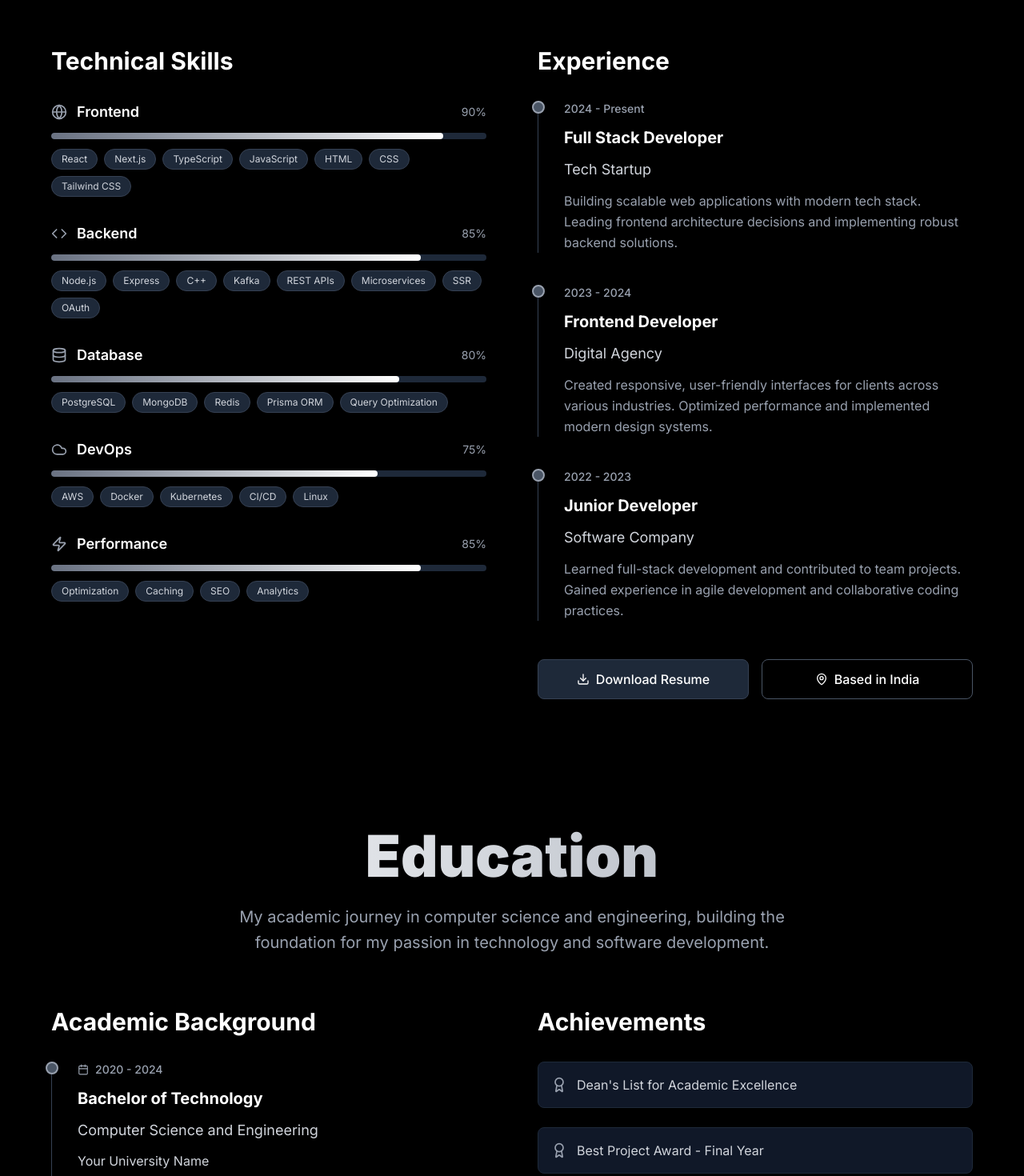
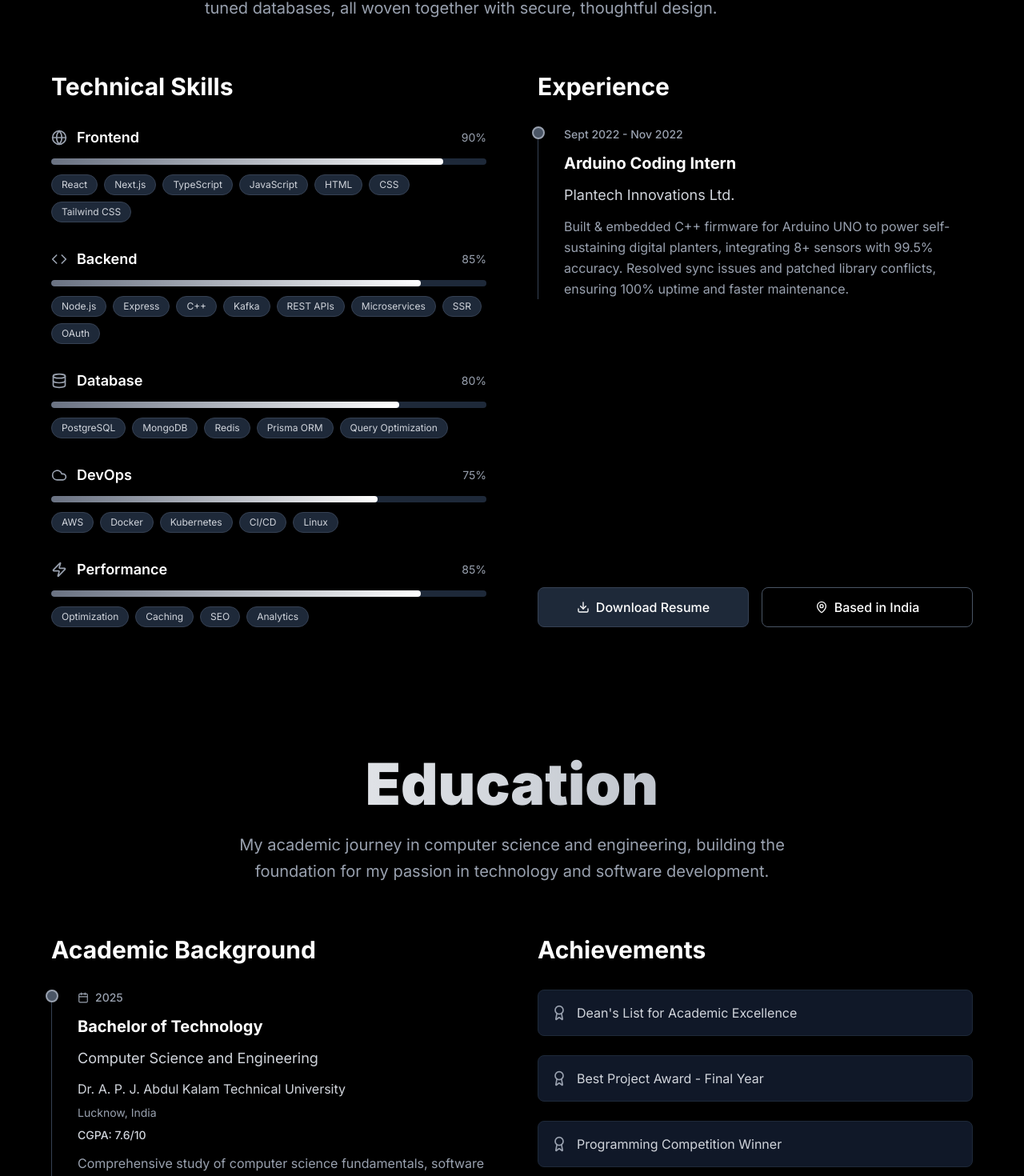
Before and after one commit to shivang-jnv/shivang-portfolio, a Next.js app: page / in a window 1280 px wide. Shown: the part 1080-2550 px from the top of the page at 80% size. Built offline with nearby package versions, Linux system fonts and the light colour scheme.

Commit message:
added certifications

```diff
--- a/src/app/page.tsx
+++ b/src/app/page.tsx
@@ -7,7 +7,7 @@ import dynamic from 'next/dynamic'
 import Navbar from '@/components/layout/Navbar'
 import { trackPerformanceMetrics } from '@/utils/Performance';
 import Education from '@/components/sections/Education'
-import Skills from '@/components/sections/Skills'
+// import Skills from '@/components/sections/Skills'
 import Certificates from '@/components/sections/Certificates'
 
 
@@ -190,9 +190,9 @@ const mouseFollowerStyle = useMemo(() => ({
               transition={{ duration: 1, delay: 1 }}
             >
               {[
-                { icon: Github, href: '#', label: 'GitHub' },
-                { icon: Linkedin, href: '#', label: 'LinkedIn' },
-                { icon: Mail, href: '#', label: 'Email' }
+                { icon: Github, href: 'https://github.com/shivang-jnv', label: 'GitHub' },
+                { icon: Linkedin, href: 'https://www.linkedin.com/in/shivang-kanaujia-973a6a175/', label: 'LinkedIn' },
+                { icon: Mail, href: 'mailto:sknvspn@gmail.com', label: 'Email' }
               ].map((social, index) => (
                 <motion.a
                   key={social.label}
--- a/src/components/layout/Navbar.tsx
+++ b/src/components/layout/Navbar.tsx
@@ -1,13 +1,13 @@
 'use client'
 import { useState, useEffect, memo, useCallback } from 'react'
 import { motion } from 'framer-motion'
-import { Menu, X, Home, User, Briefcase, Mail, GraduationCap  } from 'lucide-react'
+import { Menu, X, User, Briefcase, Mail, GraduationCap, Award  } from 'lucide-react'
 
 const navItems = [
-  { href: '#home', label: 'Home', icon: Home },
   { href: '#about', label: 'About', icon: User },
+  { href: '#education', label: 'Education', icon: GraduationCap },
+  { href: '#certificates', label: 'Certificates', icon: Award },
   { href: '#projects', label: 'Projects', icon: Briefcase },
-  { href: '#education', label: 'Education', icon: GraduationCap },
   { href: '#contact', label: 'Contact', icon: Mail },
 ]
 
@@ -38,12 +38,14 @@ const Navbar = memo(function Navbar() {
       <div className="max-w-7xl mx-auto px-6 py-4">
         <div className="flex justify-between items-center">
           {/* Logo */}
-          <motion.div
-            className="text-2xl font-bold"
+          <motion.button
+            onClick={() => document.getElementById('home')?.scrollIntoView({ behavior: 'smooth' })}
+            className="text-2xl font-bold cursor-pointer"
             whileHover={{ scale: 1.05 }}
           >
             <span className="text-gradient">SK</span>
-          </motion.div>
+          </motion.button>
+
 
           {/* Desktop Menu */}
           <div className="hidden md:flex space-x-8">
--- a/src/components/sections/About.tsx
+++ b/src/components/sections/About.tsx
@@ -13,23 +13,23 @@ const skills = [
 
 const experiences = [
   {
-    period: '2024 - Present',
-    role: 'Full Stack Developer',
-    company: 'Tech Startup',
-    description: 'Building scalable web applications with modern tech stack. Leading frontend architecture decisions and implementing robust backend solutions.'
+    period: 'Sept 2022 - Nov 2022',
+    role: 'Arduino Coding Intern',
+    company: 'Plantech Innovations Ltd.',
+    description: 'Built & embedded C++ firmware for Arduino UNO to power self-sustaining digital planters, integrating 8+ sensors with 99.5% accuracy. Resolved sync issues and patched library conflicts, ensuring 100% uptime and faster maintenance.'
   },
-  {
-    period: '2023 - 2024',
-    role: 'Frontend Developer',
-    company: 'Digital Agency',
-    description: 'Created responsive, user-friendly interfaces for clients across various industries. Optimized performance and implemented modern design systems.'
-  },
-  {
-    period: '2022 - 2023',
-    role: 'Junior Developer',
-    company: 'Software Company',
-    description: 'Learned full-stack development and contributed to team projects. Gained experience in agile development and collaborative coding practices.'
-  }
+  // {
+  //   period: '2023 - 2024',
+  //   role: 'Frontend Developer',
+  //   company: 'Digital Agency',
+  //   description: 'Created responsive, user-friendly interfaces for clients across various industries. Optimized performance and implemented modern design systems.'
+  // },
+  // {
+  //   period: '2022 - 2023',
+  //   role: 'Junior Developer',
+  //   company: 'Software Company',
+  //   description: 'Learned full-stack development and contributed to team projects. Gained experience in agile development and collaborative coding practices.'
+  // }
 ]
 
 const About = React.memo(() => {
@@ -47,10 +47,8 @@ const About = React.memo(() => {
           <h2 className="text-5xl md:text-7xl font-black mb-6 text-gradient">
             About Me
           </h2>
-          <p className="text-xl text-gray-400 max-w-3xl mx-auto leading-relaxed">
-            I'm a passionate full-stack developer with a love for creating
-            digital experiences that make a difference. With expertise across
-            the entire development stack, I bring ideas to life through code.
+          <p className="text-xl text-gray-400 max-w-3xl mx-auto leading-relaxed text-justify">
+            I’m a Full Stack Developer fluent in React, Next.js, Node.js, and TypeScript, crafting applications that are as elegant as they are functional. My work spans microservices, serverless architectures, AWS, Docker, Kubernetes, and finely tuned databases, all woven together with secure, thoughtful design.
           </p>
         </motion.div>
 
--- a/src/components/sections/Certificates.tsx
+++ b/src/components/sections/Certificates.tsx
@@ -5,32 +5,34 @@ import { Award, Calendar, ExternalLink, CheckCircle, Star } from 'lucide-react'
 
 const certificates = [
   {
-    title: 'AWS Certified Solutions Architect',
-    issuer: 'Amazon Web Services',
-    date: '2024',
-    credentialId: 'AWS-SAA-2024-001',
-    description: 'Comprehensive certification covering cloud architecture, security, and deployment strategies on AWS platform.',
-    skills: ['AWS', 'Cloud Architecture', 'Security', 'DevOps'],
+    title: 'Back End Development and APIs ',
+    issuer: 'FreeCodeCamp',
+    date: '2025',
+    credentialId: 'shivang-jnv-bedaa',
+    description: 'Comprehensive certification demonstrating proficiency in Node.js, Express.js, MongoDB, and RESTful API design through practical project implementations.',
+    skills: ['Node.js', 'Express.js', 'MongoDB', 'REST APIs', 'Authentication', 'Database Design', 'Server Development', 'API Testing']
+,
     verified: true,
     featured: true
   },
   {
-    title: 'React Developer Certification',
-    issuer: 'Meta (Facebook)',
-    date: '2023',
-    credentialId: 'META-REACT-2023-456',
-    description: 'Advanced React development including hooks, state management, performance optimization, and modern patterns.',
-    skills: ['React', 'JavaScript', 'JSX', 'State Management'],
+    title: 'J. P. Morgan - Software Enginering Job Simulation',
+    issuer: 'Forage',
+    date: '2025',
+    credentialId: 'KJKGrfmkDx2LsddLi',
+    description: 'A hands-on virtual experience learning JPMorgan Chase\'s programming skills and tools through real software engineering tasks.',
+    skills: ['Spring', 'Java', 'Kafka', 'Maven', 'REST API', 'SQL'],
     verified: true,
     featured: true
   },
   {
-    title: 'Full Stack Web Development',
-    issuer: 'FreeCodeCamp',
-    date: '2023',
-    credentialId: 'FCC-FSWD-2023-789',
-    description: 'Comprehensive full-stack development covering frontend, backend, databases, and deployment strategies.',
-    skills: ['HTML', 'CSS', 'JavaScript', 'Node.js', 'MongoDB'],
+    title: 'AWS Solutions	Architecture Job Simulation',
+    issuer: 'Forage',
+    date: '2025',
+    credentialId: 'rLWQeT4Miej7bMzK4',
+    description: 'AWS Solutions Architecture job simulation on Forage, designing scalable hosting architectures using Elastic Beanstalk, load balancing, and multi-service AWS implementations for high-growth clients.',
+    skills: ['AWS Architecture Design', 'Elastic Beanstalk', 'Load Balancing', 'Auto Scaling', 'Multi-AZ Deployment', 'Cost Optimization', 'Technical Communication', 'Cloud Solutions']
+,
     verified: true,
     featured: false
   },
@@ -45,22 +47,23 @@ const certificates = [
     featured: false
   },
   {
-    title: 'Google Analytics Certified',
-    issuer: 'Google',
-    date: '2023',
-    credentialId: 'GOOGLE-GA-2023-345',
-    description: 'Expertise in web analytics, conversion tracking, and data-driven decision making using Google Analytics.',
-    skills: ['Analytics', 'SEO', 'Conversion Tracking', 'Data Analysis'],
+    title: 'Foundations of Prompt Engineering',
+    issuer: 'AWS',
+    date: '2025',
+    credentialId: '',
+    description: 'AWS certification, demonstrating expertise in generative AI interactions, LLM optimization, and advanced prompting techniques.',
+    skills: ['Prompt Engineering', 'Generative AI', 'LLMs', 'Chain-of-Thought', 'AI Optimization', 'Context Design'],
     verified: true,
     featured: false
   },
   {
-    title: 'MongoDB Database Administrator',
-    issuer: 'MongoDB Inc.',
-    date: '2023',
-    credentialId: 'MONGO-DBA-2023-678',
-    description: 'Database administration, performance optimization, and advanced querying techniques for MongoDB.',
-    skills: ['MongoDB', 'Database Design', 'Performance Optimization', 'NoSQL'],
+    title: 'Accenture UK - Developer and Technology Job Simulation',
+    issuer: 'Forage',
+    date: '2025',
+    credentialId: 'gt88MFfnM85g7R4bY',
+    description: 'comprehensive software development lifecycle simulation covering SDLC methodologies, algorithmic thinking, code debugging, and software testing practices through hands-on projects and technical analysis.',
+    skills: ['SDLC', 'Agile', 'Waterfall', 'Software Testing', 'Algorithmic Thinking', 'Code Debugging', 'Pseudocoding', 'Flow Diagramming', 'DevOps', 'Software QA']
+,
     verified: true,
     featured: false
   }
--- a/src/components/sections/Education.tsx
+++ b/src/components/sections/Education.tsx
@@ -5,22 +5,22 @@ import { GraduationCap, Calendar, Award, BookOpen } from 'lucide-react'
 
 const education = [
   {
-    period: '2020 - 2024',
+    period: '2025',
     degree: 'Bachelor of Technology',
     field: 'Computer Science and Engineering',
-    institution: 'Your University Name',
-    location: 'Your City, India',
-    grade: 'CGPA: 8.5/10',
+    institution: 'Dr. A. P. J. Abdul Kalam Technical University',
+    location: 'Lucknow, India',
+    grade: 'CGPA: 7.6/10',
     description: 'Comprehensive study of computer science fundamentals, software engineering principles, data structures, algorithms, and modern development practices. Specialized in web technologies and software architecture.'
   },
   {
-    period: '2018 - 2020',
+    period: '2019',
     degree: 'Class 12 (Higher Secondary)',
     field: 'Science Stream',
-    institution: 'Your School Name',
-    location: 'Your City, India',
-    grade: 'Percentage: 85%',
-    description: 'Strong foundation in mathematics, physics, chemistry, and computer science. Focused on analytical thinking and problem-solving skills that prepared for engineering studies.'
+    institution: 'Jawahar Navodaya Vidyalaya',
+    location: 'Shahjahanpur, India',
+    grade: 'Percentage: 89.2%',
+    description: 'Strong foundation in mathematics, physics and chemistry. Focused on analytical thinking and problem-solving skills that prepared for engineering studies.'
   }
 ]
 
--- a/src/components/sections/Projects.tsx
+++ b/src/components/sections/Projects.tsx
@@ -1,6 +1,6 @@
 'use client'
 import { motion, AnimatePresence } from 'framer-motion'
-import { ExternalLink, Github, Code2, ArrowRight, Tag, Star } from 'lucide-react'
+import { ExternalLink, Github, Code2, ArrowRight, Tag, Star, Award } from 'lucide-react'
 import { useCallback, useEffect, useMemo, useState, memo } from 'react'
 
 // Add performance hook
--- a/src/components/sections/Skills.tsx
+++ b/src/components/sections/Skills.tsx
@@ -1,92 +1,92 @@
-'use client'
-import React from 'react'
-import { motion } from 'framer-motion'
-import { Code, Database, Cloud, Smartphone, Globe, Zap } from 'lucide-react'
+// 'use client'
+// import React from 'react'
+// import { motion } from 'framer-motion'
+// import { Code, Database, Cloud, Smartphone, Globe, Zap } from 'lucide-react'
 
-const skills = [
-  { name: 'Frontend', icon: Globe, items: ['React', 'Next.js', 'TypeScript', 'Tailwind CSS'], level: 90 },
-  { name: 'Backend', icon: Code, items: ['Node.js', 'Express', 'Python', 'C++', 'REST APIs'], level: 85 },
-  { name: 'Database', icon: Database, items: ['PostgreSQL', 'MongoDB', 'Redis', 'Prisma'], level: 80 },
-  { name: 'DevOps', icon: Cloud, items: ['AWS', 'Docker', 'CI/CD', 'Linux'], level: 75 },
-  { name: 'Mobile', icon: Smartphone, items: ['React Native', 'Flutter', 'iOS', 'Android'], level: 70 },
-  { name: 'Performance', icon: Zap, items: ['Optimization', 'Caching', 'SEO', 'Analytics'], level: 85 },
-]
+// const skills = [
+//   { name: 'Frontend', icon: Globe, items: ['React', 'Next.js', 'TypeScript', 'Tailwind CSS'], level: 90 },
+//   { name: 'Backend', icon: Code, items: ['Node.js', 'Express', 'Python', 'C++', 'REST APIs'], level: 85 },
+//   { name: 'Database', icon: Database, items: ['PostgreSQL', 'MongoDB', 'Redis', 'Prisma'], level: 80 },
+//   { name: 'DevOps', icon: Cloud, items: ['AWS', 'Docker', 'CI/CD', 'Linux'], level: 75 },
+//   { name: 'Mobile', icon: Smartphone, items: ['React Native', 'Flutter', 'iOS', 'Android'], level: 70 },
+//   { name: 'Performance', icon: Zap, items: ['Optimization', 'Caching', 'SEO', 'Analytics'], level: 85 },
+// ]
 
-const Skills = React.memo(() => {
-  return (
-    <section id="skills" className="min-h-screen py-20 px-6 relative">
-      <div className="max-w-6xl mx-auto">
-        <motion.div
-          initial={{ opacity: 0, y: 20 }}
-          whileInView={{ opacity: 1, y: 0 }}
-          viewport={{ once: true, amount: 0.3, margin: "-50px" }}
-          transition={{ duration: 0.6, ease: [0.25, 0.46, 0.45, 0.94] }}
-          className="text-center mb-16"
-        >
-          <h2 className="text-5xl md:text-7xl font-black mb-6 text-gradient">
-            Technical Skills
-          </h2>
-          <p className="text-xl text-gray-400 max-w-3xl mx-auto leading-relaxed">
-            A comprehensive overview of my technical expertise across the full development stack,
-            from frontend frameworks to cloud infrastructure.
-          </p>
-        </motion.div>
+// const Skills = React.memo(() => {
+//   return (
+//     <section id="skills" className="min-h-screen py-20 px-6 relative">
+//       <div className="max-w-6xl mx-auto">
+//         <motion.div
+//           initial={{ opacity: 0, y: 20 }}
+//           whileInView={{ opacity: 1, y: 0 }}
+//           viewport={{ once: true, amount: 0.3, margin: "-50px" }}
+//           transition={{ duration: 0.6, ease: [0.25, 0.46, 0.45, 0.94] }}
+//           className="text-center mb-16"
+//         >
+//           <h2 className="text-5xl md:text-7xl font-black mb-6 text-gradient">
+//             Technical Skills
+//           </h2>
+//           <p className="text-xl text-gray-400 max-w-3xl mx-auto leading-relaxed">
+//             A comprehensive overview of my technical expertise across the full development stack,
+//             from frontend frameworks to cloud infrastructure.
+//           </p>
+//         </motion.div>
 
-        <motion.div
-          initial={{ opacity: 0, x: -50 }}
-          whileInView={{ opacity: 1, x: 0 }}
-          viewport={{ once: true, amount: 0.3, margin: "-50px" }}
-          transition={{ duration: 0.6, ease: [0.25, 0.46, 0.45, 0.94] }}
-          className="h-full"
-        >
-          <div className="space-y-8">
-            {skills.map((skill, index) => (
-              <motion.div
-                key={skill.name}
-                className="group"
-                initial={{ opacity: 0, y: 20 }}
-                whileInView={{ opacity: 1, y: 0 }}
-                viewport={{ once: true }}
-                transition={{ duration: 0.5, delay: index * 0.1 }}
-              >
-                <div className="flex items-center justify-between mb-3">
-                  <div className="flex items-center space-x-3">
-                    <skill.icon className="text-gray-400 group-hover:text-white transition-colors" size={20} />
-                    <span className="text-lg font-semibold text-white">{skill.name}</span>
-                  </div>
-                  <span className="text-sm text-gray-400">{skill.level}%</span>
-                </div>
+//         <motion.div
+//           initial={{ opacity: 0, x: -50 }}
+//           whileInView={{ opacity: 1, x: 0 }}
+//           viewport={{ once: true, amount: 0.3, margin: "-50px" }}
+//           transition={{ duration: 0.6, ease: [0.25, 0.46, 0.45, 0.94] }}
+//           className="h-full"
+//         >
+//           <div className="space-y-8">
+//             {skills.map((skill, index) => (
+//               <motion.div
+//                 key={skill.name}
+//                 className="group"
+//                 initial={{ opacity: 0, y: 20 }}
+//                 whileInView={{ opacity: 1, y: 0 }}
+//                 viewport={{ once: true }}
+//                 transition={{ duration: 0.5, delay: index * 0.1 }}
+//               >
+//                 <div className="flex items-center justify-between mb-3">
+//                   <div className="flex items-center space-x-3">
+//                     <skill.icon className="text-gray-400 group-hover:text-white transition-colors" size={20} />
+//                     <span className="text-lg font-semibold text-white">{skill.name}</span>
+//                   </div>
+//                   <span className="text-sm text-gray-400">{skill.level}%</span>
+//                 </div>
 
-                {/* Progress Bar */}
-                <div className="w-full h-2 bg-gray-800 rounded-full overflow-hidden mb-3">
-                  <motion.div
-                    className="h-full bg-gradient-to-r from-gray-500 to-white rounded-full"
-                    initial={{ width: 0 }}
-                    whileInView={{ width: `${skill.level}%` }}
-                    viewport={{ once: true }}
-                    transition={{ duration: 1, delay: index * 0.1 }}
-                  />
-                </div>
+//                 {/* Progress Bar */}
+//                 <div className="w-full h-2 bg-gray-800 rounded-full overflow-hidden mb-3">
+//                   <motion.div
+//                     className="h-full bg-gradient-to-r from-gray-500 to-white rounded-full"
+//                     initial={{ width: 0 }}
+//                     whileInView={{ width: `${skill.level}%` }}
+//                     viewport={{ once: true }}
+//                     transition={{ duration: 1, delay: index * 0.1 }}
+//                   />
+//                 </div>
 
-                {/* Skill Tags */}
-                <div className="flex flex-wrap gap-2">
-                  {skill.items.map((item) => (
-                    <span
-                      key={item}
-                      className="px-3 py-1 text-xs bg-gray-800 text-gray-300 rounded-full border border-gray-700 hover:border-gray-500 transition-colors"
-                    >
-                      {item}
-                    </span>
-                  ))}
-                </div>
-              </motion.div>
-            ))}
-          </div>
-        </motion.div>
-      </div>
-    </section>
-  )
-})
+//                 {/* Skill Tags */}
+//                 <div className="flex flex-wrap gap-2">
+//                   {skill.items.map((item) => (
+//                     <span
+//                       key={item}
+//                       className="px-3 py-1 text-xs bg-gray-800 text-gray-300 rounded-full border border-gray-700 hover:border-gray-500 transition-colors"
+//                     >
+//                       {item}
+//                     </span>
+//                   ))}
+//                 </div>
+//               </motion.div>
+//             ))}
+//           </div>
+//         </motion.div>
+//       </div>
+//     </section>
+//   )
+// })
 
-Skills.displayName = 'Skills'
-export default Skills
+// Skills.displayName = 'Skills'
+// export default Skills
```
